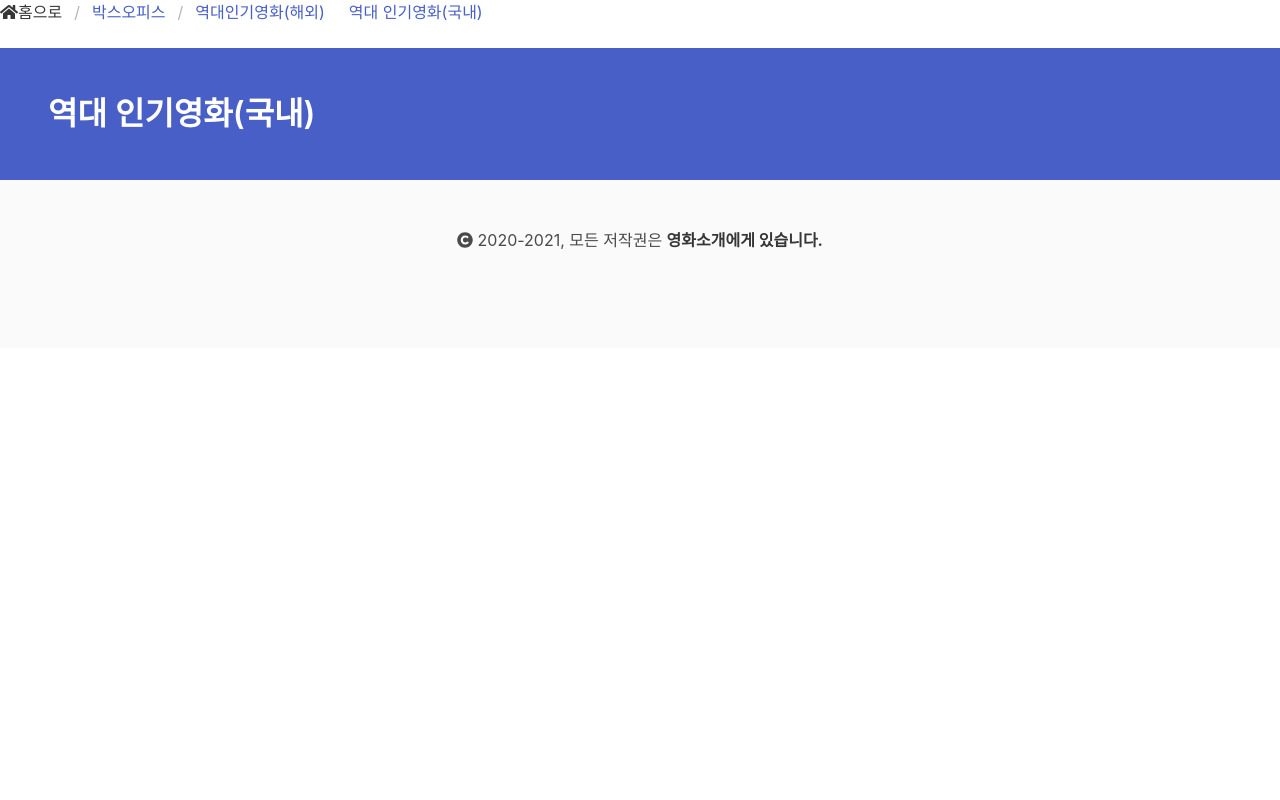
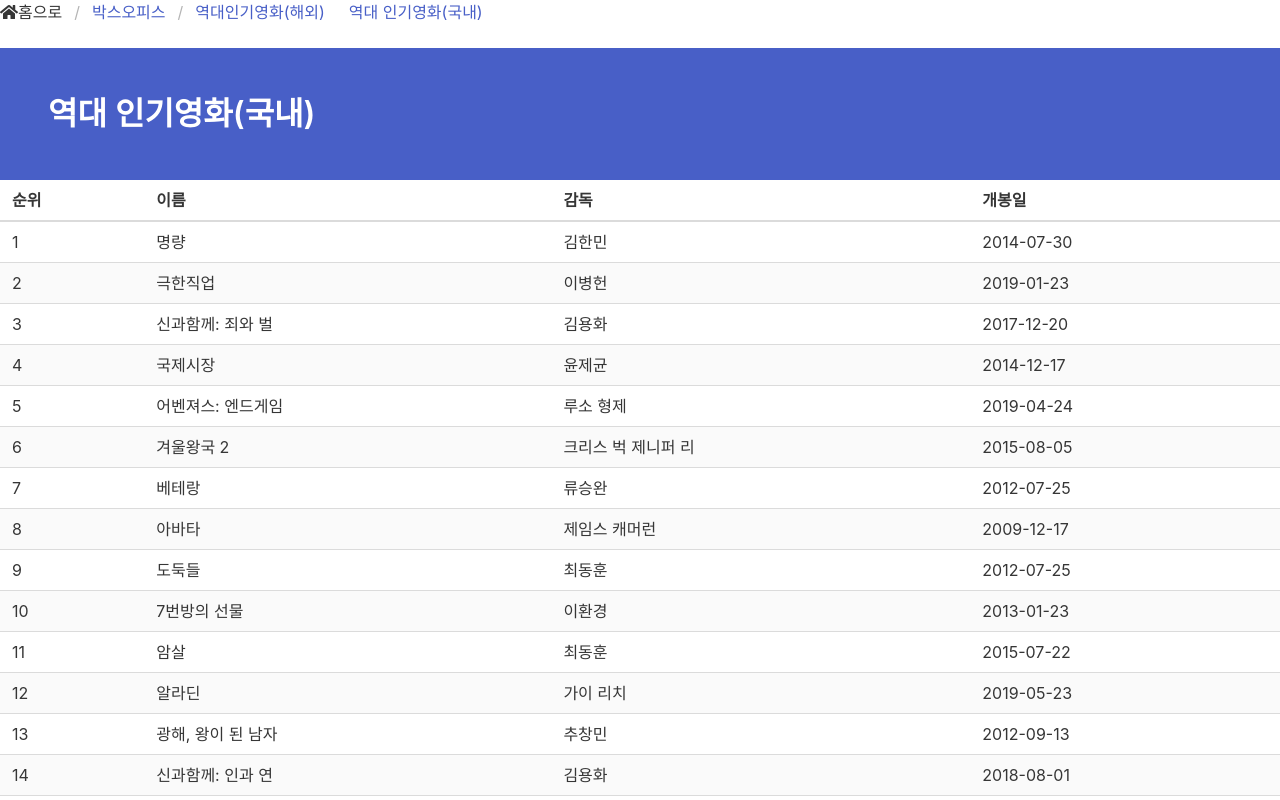
Before and after one commit to sunbrun1/jstory, a Nuxt app: page /bestMovies in a window 1280 px wide. Shown: the top 800 px of the page. Built offline with nearby package versions, Linux system fonts and the light colour scheme.

Commit message:
add table bestmovie

```diff
--- /dev/null
+++ b/assets/movieNames.json
@@ -0,0 +1,53 @@
+{
+    "name": [
+        "명량",
+        "극한직업",
+        "신과함께: 죄와 벌",
+        "국제시장",
+        "어벤져스: 엔드게임",
+        "겨울왕국 2",
+        "베테랑",
+        "아바타",
+        "도둑들",
+        "7번방의 선물",
+        "암살",
+        "알라딘",
+        "광해, 왕이 된 남자",
+        "신과함께: 인과 연",
+        "택시 운전사"
+    ],
+    "director": [
+        "김한민",
+        "이병헌",
+        "김용화",
+        "윤제균",
+        "루소 형제",
+        "크리스 벅 제니퍼 리",
+        "류승완",
+        "제임스 캐머런",
+        "최동훈",
+        "이환경",
+        "최동훈",
+        "가이 리치",
+        "추창민",
+        "김용화",
+        "장훈"
+    ],
+    "openingDate": [
+        "2014-07-30",
+        "2019-01-23",
+        "2017-12-20",
+        "2014-12-17",
+        "2019-04-24",
+        "2015-08-05",
+        "2012-07-25",
+        "2009-12-17",
+        "2012-07-25",
+        "2013-01-23",
+        "2015-07-22",
+        "2019-05-23",
+        "2012-09-13",
+        "2018-08-01",
+        "2017-08-02"
+    ]
+}
--- a/pages/bestMovies.vue
+++ b/pages/bestMovies.vue
@@ -8,5 +8,57 @@
 
             </div>
         </section>
+        <section class="columns">
+            <div class="column">
+                <table class="table is-striped is-hoverable is-fullwidth">
+                    <thead>
+                        <tr>
+                            <th>순위</th>
+                            <th>이름</th>
+                            <th>감독</th>
+                            <th>개봉일</th>
+                        </tr>
+                    </thead>
+                    <tbody>
+                        <template v-for="pos in MoviesNames.length">
+                            <tr :key="pos">
+                                <td>
+                                    {{pos}}
+                                </td>
+                                <td>
+                                    {{MoviesNames[pos-1]}}
+                                </td>
+                                <td>
+                                    {{MoviesDirector[pos-1]}}
+                                </td>
+                                <td>
+                                    {{MoviesOpeningDate[pos-1]}}
+                                </td>
+                             </tr>
+                        </template>
+
+                    </tbody>
+                </table>
+                <div class="content">
+                    <span class="tag is-danger">출처</span>
+                    <a href="https://ko.wikipedia.org/wiki/%EB%8C%80%ED%95%9C%EB%AF%BC%EA%B5%AD%EC%9D%98_%EC%98%81%ED%99%94_%ED%9D%A5%ED%96%89_%EA%B8%B0%EB%A1%9D">위키백과</a>
+
+                </div>
+            </div>
+        </section>
     </div>
 </template>
+
+<script>
+import bestMovies from '@/assets/movieNames.json';
+
+export default {
+    data(){
+        return {
+            MoviesNames: bestMovies.name,
+            MoviesDirector: bestMovies.director,
+            MoviesOpeningDate: bestMovies.openingDate
+        }
+    }
+}
+</script>
```
Also changed, not shown: 1 other file (tests, documents, lock files or other folders).
